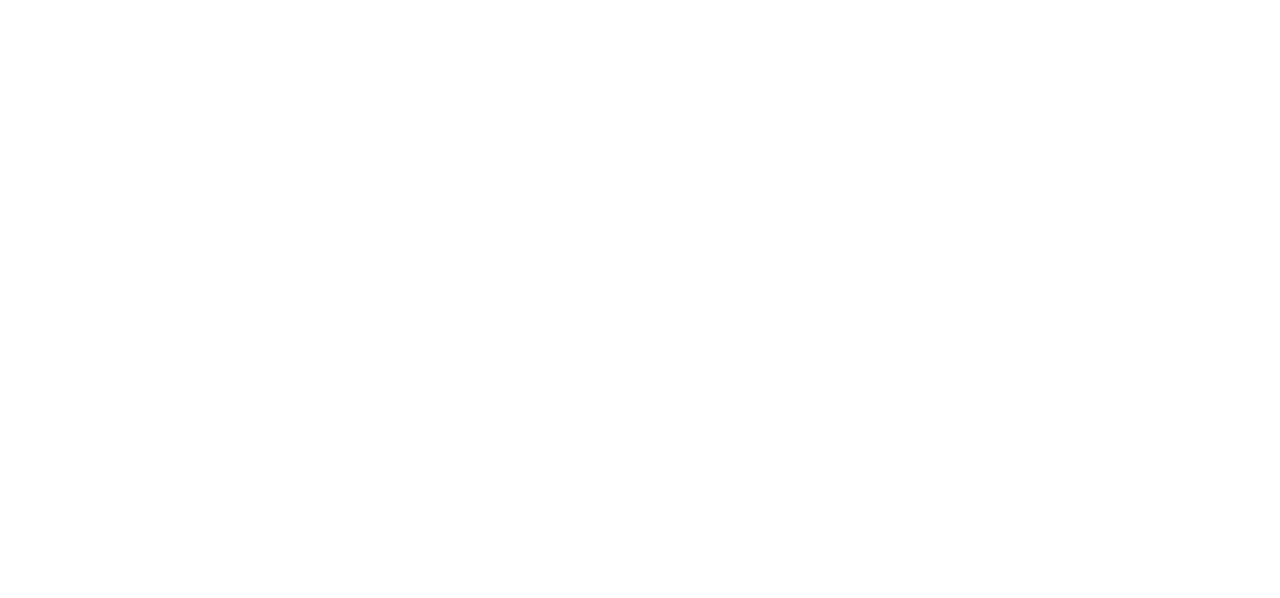
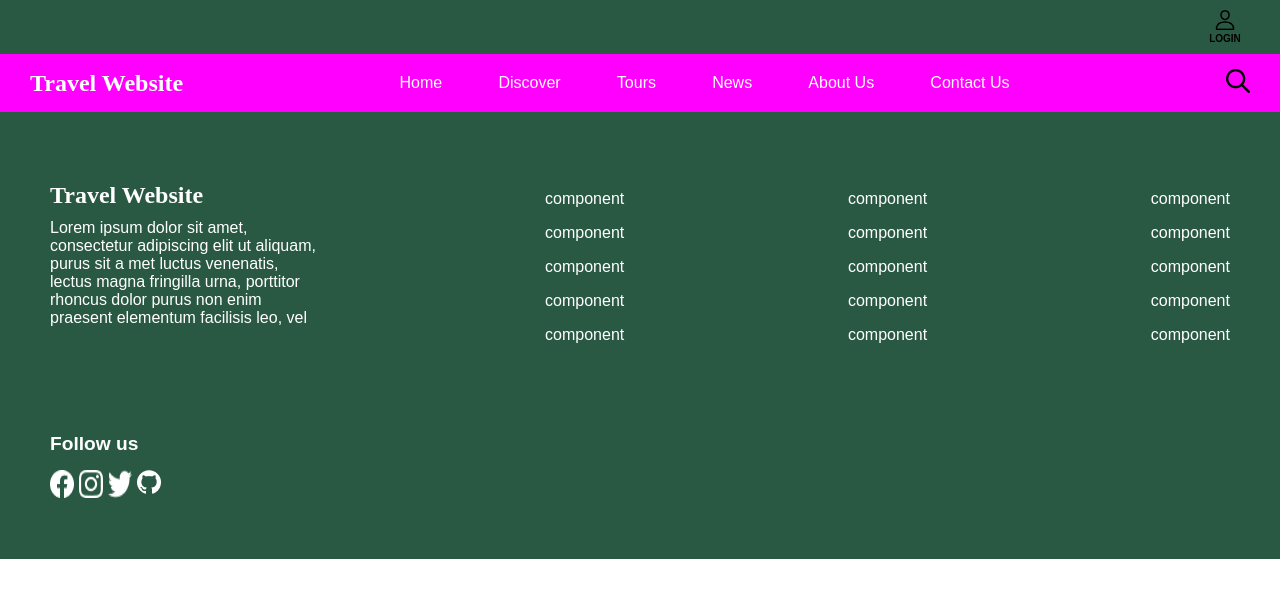
Before and after one commit to ratikhachv/travel-website, a React (Create React App) app: page / in a window 1280 px wide. Shown: the top 598 px of the page. Built offline with nearby package versions, Linux system fonts and the light colour scheme.

Commit message:
change styles

```diff
--- a/src/App.js
+++ b/src/App.js
@@ -1,17 +1,19 @@
 // import FixedHeaderTemplate from "./modules/Header/FixedHeader/FixedHeaderTemplat
 import Footer from "./genericComponents/Footer/Footer";
 import Header from "./genericComponents/Header/Header";
-import FooterLogo from "./genericComponents/Footer/components/FooterLogo";
+// import FooterLogo from "./genericComponents/Footer/components/FooterLogo";
 
 // css
 import "./css/reset.css";
-import './css/General.css'
-
-
+import "./css/General.css";
 
 function App() {
-  return <></>;
-
+  return (
+    <>
+      <Header />
+      <Footer />
+    </>
+  );
 }
 
 export default App;
--- a/src/genericComponents/Footer/Footer.js
+++ b/src/genericComponents/Footer/Footer.js
@@ -1,17 +1,18 @@
-import React from 'react'
-import FooterLogo from './components/FooterLogo'
-import SocialMedia from './components/SocialMedia'
-import FooterTemplate from './FooterTemplate'
-
+import React from "react";
+import FooterLogo from "./components/FooterLogo";
+import SocialMedia from "./components/SocialMedia";
+import FooterTemplate from "./FooterTemplate";
+import FooterColumns from "./components/FooterColumns";
 export default function Footer() {
   return (
     <>
-    <FooterTemplate
-    footerLogo={<FooterLogo/>}
-    footerLink={<g></g>}
-    fooetrServices={<g></g>}
-    footerContact={<g></g>}
-    icons={<SocialMedia/>}/>
+      <FooterTemplate
+        footerLogo={<FooterLogo />}
+        footerLink={<FooterColumns />}
+        fooetrServices={<FooterColumns />}
+        footerContact={<FooterColumns />}
+        icons={<SocialMedia />}
+      />
     </>
-  )
+  );
 }
--- a/src/genericComponents/Footer/FooterTemplate.css
+++ b/src/genericComponents/Footer/FooterTemplate.css
@@ -1,22 +1,21 @@
-.footer{
+.footer {
   width: 100%;
   height: 447px;
   background-color: #295943;
   display: flex;
   flex-direction: column;
 }
-.footerNaviation{
+.footerNaviation {
   width: 100%;
   height: 65%;
-    background-color:aquamarine;
   display: flex;
   align-items: center;
   justify-content: space-between;
   padding: 30px 50px;
 }
-.iconsDiv{
+.iconsDiv {
   width: 100%;
   height: 35%;
-    background-color:  aqua;
+  /* background-color: aqua; */
   padding: 30px 50px;
 }
--- a/src/genericComponents/Footer/components/FooterLinksColumn.css
+++ b/src/genericComponents/Footer/components/FooterColumns.css
@@ -1,9 +1,9 @@
-.footer-links-div {
+.footer-column-div {
   display: flex;
   flex-direction: column;
   gap: 20px;
 }
-.footer-links-div h1 {
+.footer-column-div h1 {
   font-family: "Poppins";
   font-style: normal;
   font-weight: 700;
@@ -12,7 +12,7 @@
   text-transform: capitalize;
   color: #ffffff;
 }
-.links-components ul {
+.column-components ul {
   display: flex;
   flex-direction: column;
   gap: 10px;
@@ -22,4 +22,5 @@
   font-size: 16px;
   line-height: 24px;
   color: #ffffff;
+  list-style: none;
 }
--- /dev/null
+++ b/src/genericComponents/Footer/components/FooterColumns.js
@@ -0,0 +1,17 @@
+import "../../Footer/components/FooterColumns.css";
+export default function FooterColumns(props) {
+  return (
+    <div className="footer-column-div">
+      <h1>{props.columnTitle}</h1>
+      <div className="column-components">
+        <ul>
+          <li>{props.component1}component</li>
+          <li>{props.component2}component</li>
+          <li>{props.component3}component</li>
+          <li>{props.component4}component</li>
+          <li>{props.component5}component</li>
+        </ul>
+      </div>
+    </div>
+  );
+}
```
Also changed, not shown: src/genericComponents/Footer/FooterTemplate.js (+6 -8 lines), src/genericComponents/Footer/components/FooterLinksColumn.js (deleted, +0 -17 lines), src/genericComponents/Header/Header.js (+7 -7 lines). Lines whose indentation alone changed are shown as unchanged.
